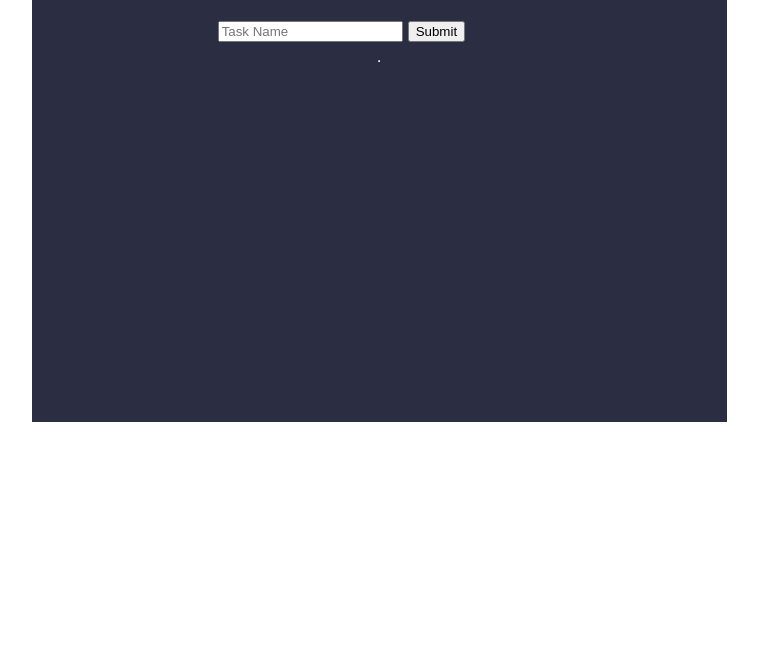
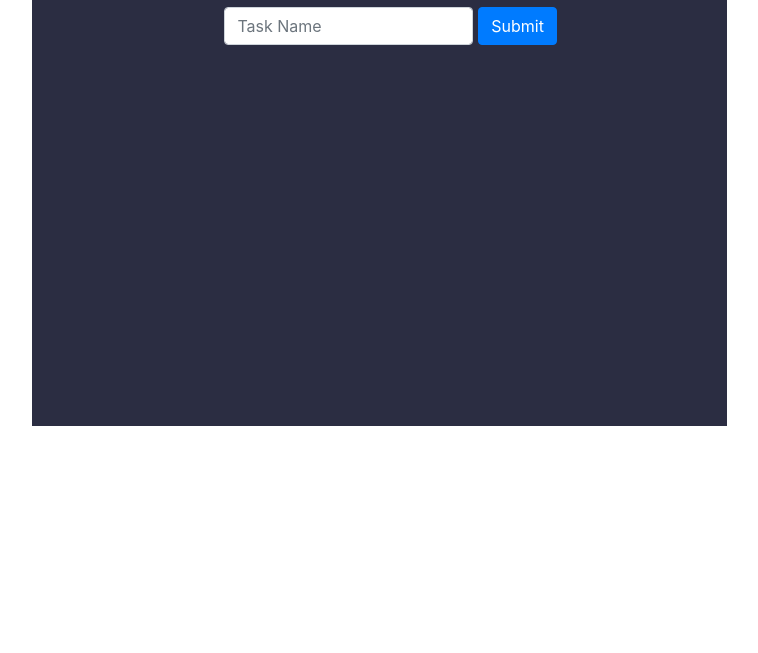
Before and after one commit to Albert4940/Todo-App, a plain HTML site: page app/index.html in a window 1280 px wide. Shown: the part 147-800 px from the top of the page, without its empty margins (261-1019 px from the left). Drawn offline with nearby package versions, Linux system fonts and the light colour scheme.

Commit message:
Update design

```diff
--- a/app/css/style.css
+++ b/app/css/style.css
@@ -27,6 +27,9 @@
 
       ul{
         list-style: none;
+        height: 335px;
+        overflow: auto;
+        padding-right: 15px;
       }
 
       .list>li{
@@ -37,6 +40,7 @@
        padding:10px;
        padding-left: 30px;
        margin-bottom: 5px;
+       /*margin-right: 5px;*/
       }
       .list li>.name{
         font-size: 16px;
--- a/app/index.html
+++ b/app/index.html
@@ -6,7 +6,7 @@
     <meta name="viewport" content="width=device-width, initial-scale=1, shrink-to-fit=no">
 
     <!-- Bootstrap CSS -->
-    <!-- <link rel="stylesheet" href="https://stackpath.bootstrapcdn.com/bootstrap/4.1.3/css/bootstrap.min.css" integrity="sha384-MCw98/SFnGE8fJT3GXwEOngsV7Zt27NXFoaoApmYm81iuXoPkFOJwJ8ERdknLPMO" crossorigin="anonymous"> -->
+    <link rel="stylesheet" href="https://stackpath.bootstrapcdn.com/bootstrap/4.1.3/css/bootstrap.min.css" integrity="sha384-MCw98/SFnGE8fJT3GXwEOngsV7Zt27NXFoaoApmYm81iuXoPkFOJwJ8ERdknLPMO" crossorigin="anonymous">
     <link rel="stylesheet" href="css/style.css"/>
     <!-- <link rel="stylesheet" href="css/task.css"/> -->
     <title>TODO</title>
```
